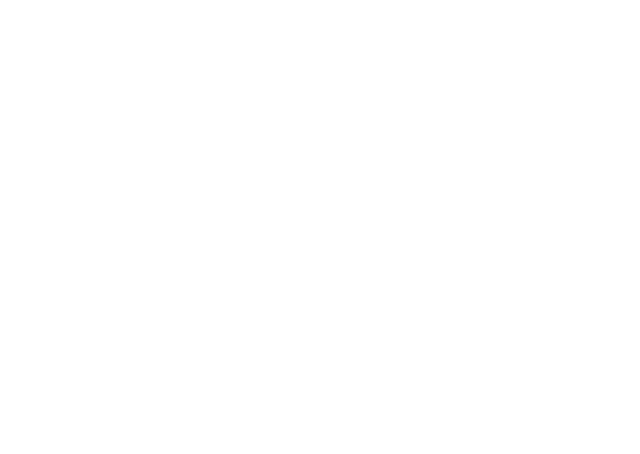
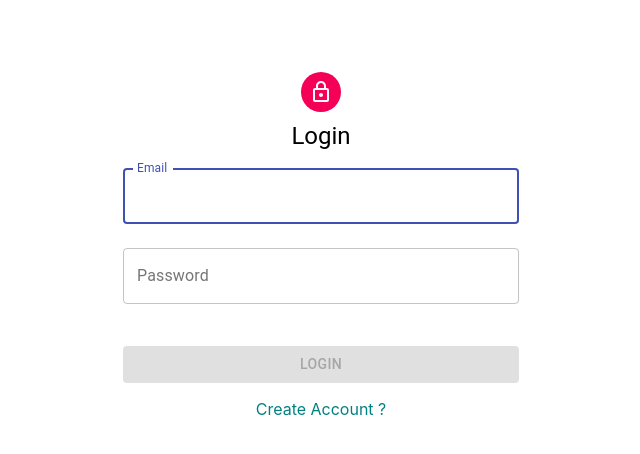
Before and after one commit to tsubaoza0901/react-typescript-app, a React (Create React App) app: page / in a window 1280 px wide. Shown: the top 454 px of the page, without its empty margins (319-959 px from the left). Built offline with nearby package versions, Linux system fonts and the light colour scheme.

Commit message:
ログイン画面の作成

```diff
--- a/src/components/Login.tsx
+++ b/src/components/Login.tsx
@@ -1,7 +1,310 @@
-import React from 'react';
+import React, { useReducer } from 'react';
+import { withCookies } from 'react-cookie';
+import axios from 'axios';
+import Avatar from '@material-ui/core/Avatar';
+import Button from '@material-ui/core/Button';
+import TextField from '@material-ui/core/TextField';
+import Typography from '@material-ui/core/Typography';
+import { makeStyles } from '@material-ui/core/styles';
+import Container from '@material-ui/core/Container';
+import CircularProgress from '@material-ui/core/CircularProgress';
+import {
+  START_FETCH,
+  FETCH_SUCCESS,
+  ERROR_CATCHED,
+  INPUT_EDIT,
+  TOGGLE_MODE,
+} from './actionTypes';
+import { LockOutlined } from '@material-ui/icons';
 
-const Login = () => {
-  return <div></div>;
+const useStyles = makeStyles((theme) => ({
+  paper: {
+    marginTop: theme.spacing(8),
+    display: 'flex',
+    flexDirection: 'column',
+    alignItems: 'center',
+  },
+  avatar: {
+    margin: theme.spacing(1),
+    backgroundColor: theme.palette.secondary.main,
+  },
+  form: {
+    width: '100%', // Fix IE 11 issue.
+    marginTop: theme.spacing(1),
+  },
+  submit: {
+    margin: theme.spacing(3, 0, 2),
+  },
+  span: {
+    display: 'flex',
+    flexDirection: 'column',
+    alignItems: 'center',
+    color: 'teal',
+  },
+  spanError: {
+    marginTop: 10,
+    display: 'flex',
+    flexDirection: 'column',
+    alignItems: 'center',
+    color: 'teal',
+  },
+}));
+
+const initialState = {
+  isLoading: false,
+  isLoginView: true,
+  error: '',
+  credentialsLog: {
+    username: '',
+    password: '',
+  },
+  credentialsReg: {
+    email: '',
+    password: '',
+  },
 };
 
-export default Login;
+interface LoginAction {
+  type: ActionType;
+  payload: StringKeyObject;
+  inputName: string;
+}
+
+enum ActionType {
+  START_FETCH = 'START_FETCH',
+  FETCH_SUCCESS = 'FETCH_SUCCESS',
+  ERROR_CATCHED = 'ERROR_CATCHED',
+  INPUT_EDIT = 'INPUT_EDIT',
+  TOGGLE_MODE = 'TOGGLE_MODE',
+}
+
+interface LoginInfoInputEvent extends React.FormEvent<HTMLInputElement> {
+  target: HTMLInputElement;
+}
+
+interface StringKeyObject {
+  [key: string]: string;
+}
+
+// TODO: actionの型をきちんと設定する（現状は、LoginActionを使うとActionTypeでつまづく、、）
+const loginReducer = (state: typeof initialState, action: any) => {
+  switch (action.type) {
+    case START_FETCH: {
+      return {
+        ...state,
+        isLoading: true,
+      };
+    }
+    case FETCH_SUCCESS: {
+      return {
+        ...state,
+        isLoading: false,
+      };
+    }
+    case ERROR_CATCHED: {
+      return {
+        ...state,
+        error: 'Email or Password is not correct!',
+        isLoading: false,
+      };
+    }
+    case INPUT_EDIT: {
+      return {
+        ...state,
+        [action.inputName]: action.payload,
+        error: '',
+      };
+    }
+    case TOGGLE_MODE: {
+      return {
+        ...state,
+        isLoginView: !state.isLoginView,
+      };
+    }
+    default:
+      return state;
+  }
+};
+
+const Login: React.FC = (props: any) => {
+  const classes = useStyles();
+  const [state, dispatch] = useReducer(loginReducer, initialState);
+
+  const inputChangedLog = () => (event: LoginInfoInputEvent) => {
+    const cred: StringKeyObject = state.credentialsLog;
+    cred[event.target.name] = event.target.value;
+    dispatch({
+      type: ActionType.INPUT_EDIT,
+      inputName: 'state.credentialLog',
+      payload: cred,
+    });
+  };
+
+  const inputChangedReg = () => (event: LoginInfoInputEvent) => {
+    const cred: StringKeyObject = state.credentialsReg;
+    cred[event.target.name] = event.target.value;
+    dispatch({
+      type: INPUT_EDIT,
+      inputName: 'state.credentialReg',
+      payload: cred,
+    });
+  };
+
+  const login = async (event: React.FormEvent<HTMLFormElement>) => {
+    event.preventDefault();
+    if (state.isLoginView) {
+      try {
+        dispatch({ type: START_FETCH });
+        const res = await axios.post(
+          'バックエンドのログイン用URL',
+          state.credentialsLog,
+          {
+            headers: { 'content-type': 'application/json' },
+          }
+        );
+        props.cookies.set('current-token', res.data.token);
+        res.data.token
+          ? (window.location.href = '/profiles')
+          : (window.location.href = '/');
+        dispatch({ type: FETCH_SUCCESS });
+      } catch {
+        dispatch({ type: ERROR_CATCHED });
+      }
+    } else {
+      try {
+        dispatch({ type: START_FETCH });
+        await axios.post(
+          'バックエンドのユーザークリエイト要URL',
+          state.credentialsReg,
+          {
+            headers: { 'content-type': 'application/json' },
+          }
+        );
+        dispatch({ type: FETCH_SUCCESS });
+        dispatch({ type: TOGGLE_MODE });
+      } catch {
+        dispatch({ type: ERROR_CATCHED });
+      }
+    }
+  };
+
+  const toggleView = () => {
+    dispatch({ type: TOGGLE_MODE });
+  };
+
+  return (
+    <Container maxWidth="xs">
+      <form onSubmit={login}>
+        <div className={classes.paper}>
+          {state.isLoading && <CircularProgress />}
+          <Avatar className={classes.avatar}>
+            <LockOutlined />
+          </Avatar>
+          <Typography variant="h5">
+            {state.isLoginView ? 'Login' : 'Register'}
+          </Typography>
+          {state.isLoginView ? (
+            <TextField
+              variant="outlined"
+              margin="normal"
+              fullWidth
+              label="Email"
+              name="username"
+              value={state.credentialsLog.username}
+              onChange={inputChangedLog()}
+              autoFocus
+            />
+          ) : (
+            <TextField
+              variant="outlined"
+              margin="normal"
+              fullWidth
+              label="Email"
+              name="email"
+              value={state.credentialsReg.email}
+              onChange={inputChangedReg()}
+              autoFocus
+            />
+          )}
+
+          {state.isLoginView ? (
+            <TextField
+              variant="outlined"
+              margin="normal"
+              fullWidth
+              label="Password"
+              name="password"
+              type="password"
+              value={state.credentialsLog.password}
+              onChange={inputChangedLog()}
+            />
+          ) : (
+            <TextField
+              variant="outlined"
+              margin="normal"
+              fullWidth
+              label="Password"
+              name="password"
+              type="password"
+              value={state.credentialsReg.password}
+              onChange={inputChangedReg()}
+            />
+          )}
+          <span className={classes.spanError}>{state.error}</span>
+
+          {state.isLoginView ? (
+            !state.credentialsLog.password || !state.credentialsLog.username ? (
+              <Button
+                className={classes.submit}
+                type="submit"
+                fullWidth
+                disabled
+                variant="contained"
+                color="primary"
+              >
+                Login
+              </Button>
+            ) : (
+              <Button
+                className={classes.submit}
+                type="submit"
+                fullWidth
+                variant="contained"
+                color="primary"
+              >
+                Login
+              </Button>
+            )
+          ) : !state.credentialsReg.password || !state.credentialsReg.email ? (
+            <Button
+              className={classes.submit}
+              type="submit"
+              fullWidth
+              disabled
+              variant="contained"
+              color="primary"
+            >
+              Register
+            </Button>
+          ) : (
+            <Button
+              className={classes.submit}
+              type="submit"
+              fullWidth
+              variant="contained"
+              color="primary"
+            >
+              Register
+            </Button>
+          )}
+
+          <span onClick={() => toggleView()} className={classes.span}>
+            {state.isLoginView ? 'Create Account ?' : 'Back to Login ?'}
+          </span>
+        </div>
+      </form>
+    </Container>
+  );
+};
+
+export default withCookies(Login);
--- /dev/null
+++ b/src/components/actionTypes.tsx
@@ -0,0 +1,5 @@
+export const START_FETCH = 'START_FETCH';
+export const FETCH_SUCCESS = 'FETCH_SUCCESS';
+export const ERROR_CATCHED = 'ERROR_CATCHED';
+export const INPUT_EDIT = 'INPUT_EDIT';
+export const TOGGLE_MODE = 'TOGGLE_MODE';
```
